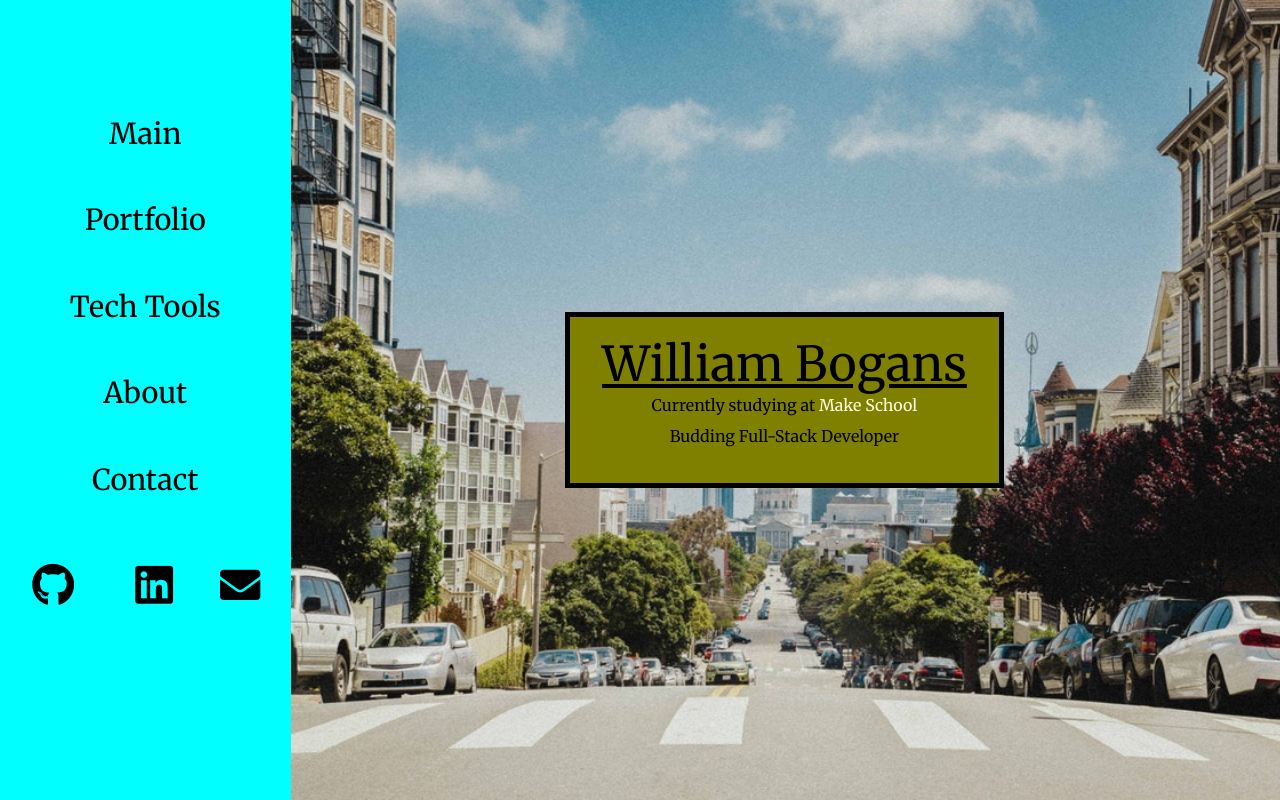
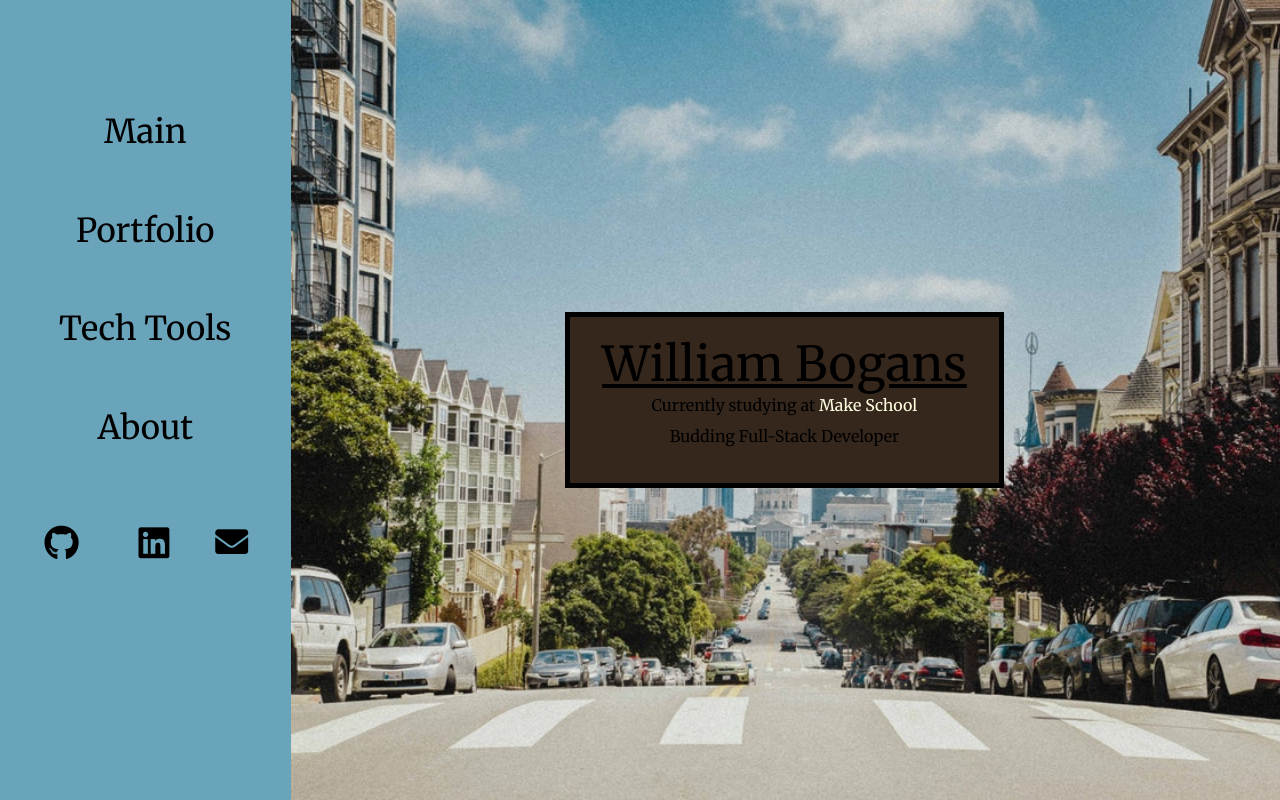
Before and after one commit to salvadb23/Personal-Website, a React (Create React App) app: page / in a window 1280 px wide. Shown: the top 800 px of the page. Built offline with nearby package versions, Linux system fonts and the light colour scheme.

Commit message:
changing styles, took out contact form

```diff
--- a/src/App.js
+++ b/src/App.js
@@ -1,14 +1,13 @@
 import React, { Component } from "react";
+import "./CSS/Global.css";
 
 import Navbar from "./Components/NavbarComp";
 import Header from "./Components/HeaderComp";
 import Portfolio from "./Components/PortfolioComp";
 import TechTools from "./Components/TechToolsComp";
 import About from "./Components/AboutComp";
-import Contact from "./Components/ContactComp";
 
 // TODO: Pick a color scheme and a font, when a user clicks on one of the links in the sidenav, instead jumping to it, how about we just swap out the header with the content of the section
-import "./CSS/Global.css";
 
 class App extends Component {
   render() {
@@ -21,7 +20,6 @@ class App extends Component {
           <Portfolio />
           <TechTools />
           <About />
-          <Contact />
         </div>
       </div>
     );
--- a/src/CSS/Contact.css
+++ /dev/null
@@ -1,41 +0,0 @@
-.contact-form form {
-  display: flex;
-  flex-direction: column;
-  justify-content: center;
-  padding: 1em 5em;
-  margin-left: 8em;
-}
-
-.contact-form form label {
-  font-size: 1.7em;
-}
-
-.contact-form form input[type="text"],
-textarea {
-  border: none;
-  width: 70%;
-  font-size: 1.2em;
-  border-radius: 4px;
-  padding: 0.8em;
-  resize: none;
-}
-
-input:focus,
-textarea:focus {
-  box-shadow: 0px 1px 10px rgb(0, 0, 0, 0.4);
-}
-
-/* Button Styles Below */
-.contact-form form button {
-  padding: 0.6em;
-  border: none;
-  text-decoration: none;
-  border-radius: 4px;
-  width: 250px;
-  font-size: 1em;
-  box-shadow: 0px 1px 2px rgb(0, 0, 0, 0.4);
-}
-
-/* TODO: Come back to this after I get color scheme */
-.contact-form form button:hover {
-}
--- a/src/CSS/Global.css
+++ b/src/CSS/Global.css
@@ -8,20 +8,18 @@
   width: 100%;
   height: 100%;
   grid-template-columns: 1fr 3.43fr;
-  grid-template-rows: 800px auto auto repeat(2, 800px) 560px 13em;
+  grid-template-rows: 800px auto auto repeat(2, 800px);
   grid-template-areas:
     "a b"
     "a b"
     "a c"
     "a d"
-    "a e"
-    "a f"
-    "a f";
+    "a e";
 }
 
 .a {
   grid-area: a;
-  background-color: cyan;
+  background-color: #6aa4bb;
 }
 .b {
   grid-area: b;
@@ -39,10 +37,6 @@
   grid-area: e;
   background-color: red;
 }
-.f {
-  grid-area: f;
-  background-color: khaki;
-}
 
 div h3 {
   font-size: 3em;
@@ -56,14 +50,6 @@ div h4 {
 
 /* Responsive tablet style  */
 @media screen and (max-width: 870px) {
-  .navBar {
-    background-color: red;
-    top: 0;
-    left: 0;
-    right: 0;
-    width: 100%;
-    height: 12%;
-  }
   .container {
     grid-template-columns: 1fr;
   }
@@ -81,14 +67,4 @@ div h4 {
     display: flex;
     flex-direction: column;
   }
-  /* Navbar style below */
-  .navBar {
-    background-color: black;
-    top: 0;
-    left: 0;
-    right: 0;
-    width: 100%;
-    height: 15%;
-    z-index: 1;
-  }
 }
--- a/src/CSS/Header.css
+++ b/src/CSS/Header.css
@@ -12,7 +12,7 @@
   padding: 2em;
   border: 5px solid black;
   color: black;
-  background-color: olive;
+  background-color: #36271d;
 }
 
 #Header .header-content img {
--- a/src/CSS/Navbar.css
+++ b/src/CSS/Navbar.css
@@ -5,15 +5,16 @@
   overflow-x: hidden;
   position: fixed;
   width: 22.7%;
+  z-index: 1001;
 }
 .navBar .side-links {
-  margin-top: 5em;
+  margin-top: 3em;
   padding: 0.7em;
 }
 
 .navBar ul li {
   padding: 1em;
-  font-size: 1.8em;
+  font-size: 1.47em;
 }
 
 .navBar ul li a {
@@ -27,3 +28,47 @@
   text-decoration: underline;
   transform: scale(1.2);
 }
+
+.navBar .menu-on,
+.navBar #toggle-menu {
+  display: none;
+}
+
+/* Responsive Tablet Sizing */
+@media screen and (max-width: 870px) {
+  .navBar {
+    background-color: red;
+    top: 0;
+    width: 100%;
+    height: 4em;
+    z-index: 5;
+    position: fixed;
+  }
+
+  .navBar .menu-on {
+    color: white;
+    position: fixed;
+    right: 1.5em;
+    top: 0.5em;
+    z-index: 1000;
+    font-size: 2em;
+  }
+
+  .navBar ul {
+    display: none;
+  }
+}
+
+/* Responsive for Mobile phones */
+@media screen and (max-width: 540px) {
+  /* Navbar style below */
+  .navBar {
+    background-color: black;
+    top: 0;
+    left: 0;
+    right: 0;
+    width: 100%;
+    height: 15%;
+    z-index: 1;
+  }
+}
--- a/src/Components/ContactComp.js
+++ /dev/null
@@ -1,38 +0,0 @@
-import React, { Component } from "react";
-import "../CSS/Contact.css";
-export default class Contact extends Component {
-  render() {
-    return (
-      <div className="f" id="Contact">
-        <h3>
-          Contact Me{" "}
-          <span role="img" aria-label="Smiling emoji">
-            😁
-          </span>{" "}
-        </h3>
-        <div className="contact-form">
-          <form action="">
-            <label htmlFor="name">Name</label>
-            <br />
-            <input type="text" placeholder="Jane Doe..." name="name" />
-            <br />
-            <label htmlFor="subject">Subject</label>
-            <br />
-            <input
-              type="text"
-              placeholder="I would love if you could work on my website...."
-              name="subject"
-            />
-            <br />
-            <label htmlFor="message">Message</label>
-            <br />
-            <textarea name="message" id="" cols="30" rows="10" />
-            <br />
-            {/* TODO: I need to figure out how I want this button styled */}
-            <button>Send Message</button>
-          </form>
-        </div>
-      </div>
-    );
-  }
-}
--- a/src/Components/NavbarComp.js
+++ b/src/Components/NavbarComp.js
@@ -6,6 +6,10 @@ export default class Navbar extends Component {
   render() {
     return (
       <div className="a navBar">
+        {/* <input type="checkbox" id="toggle-menu" />
+        <label htmlFor="toggle-menu" className="menu-on">
+          &#9776;
+        </label> */}
         <ul className="side-links">
           <li>
             <a href="#Header">Main</a>
@@ -19,9 +23,6 @@ export default class Navbar extends Component {
           <li>
             <a href="#About">About</a>
           </li>
-          <li>
-            <a href="#Contact">Contact</a>
-          </li>
           {/* <li>
             <a href="">Blog</a>
           </li> */}
```
Also changed, not shown: src/scripts/main.js (added).
